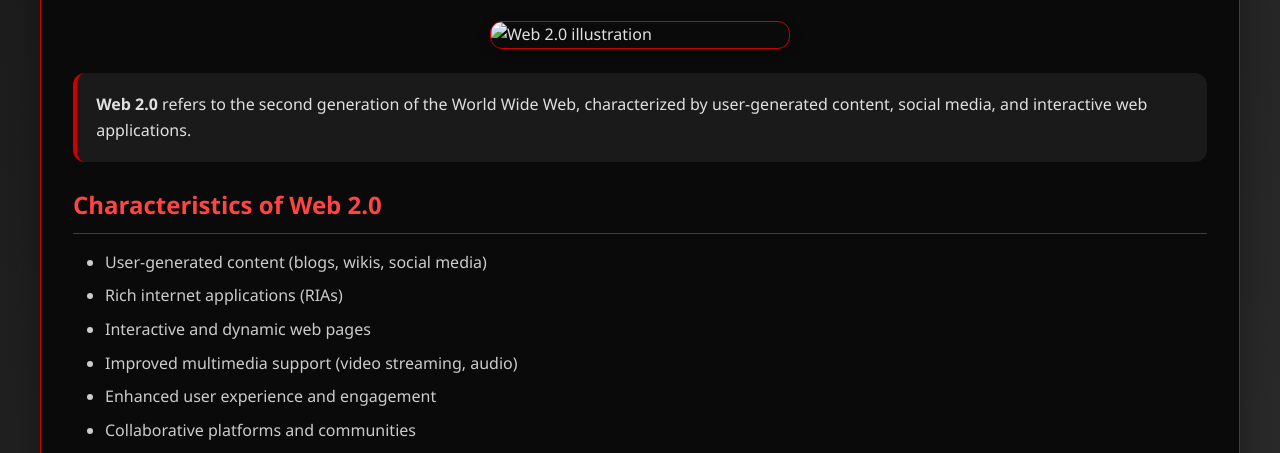
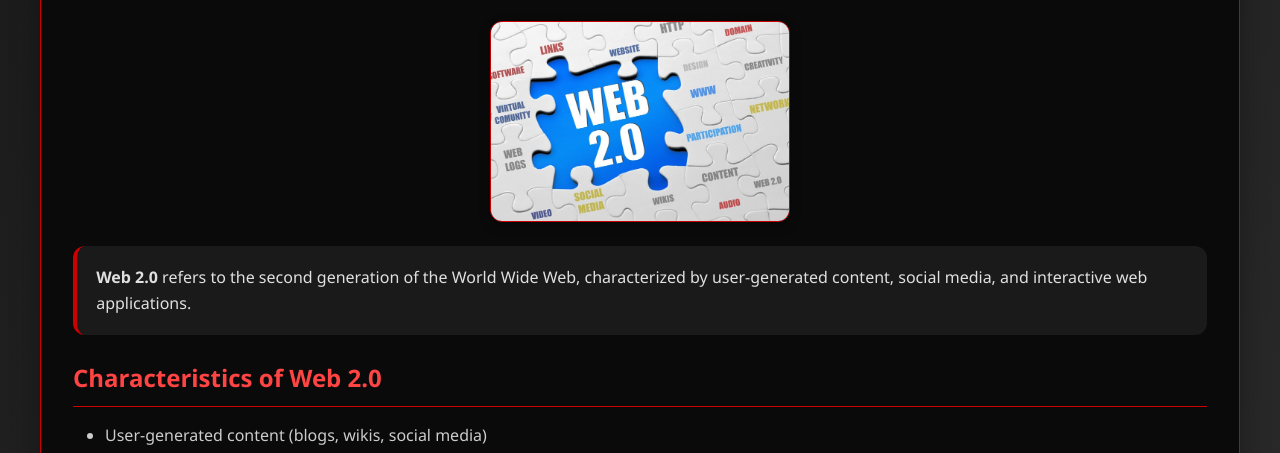
Before and after one commit to Thiiia360/terminology_based_website, a plain HTML site: page web2.html in a window 1280 px wide. Shown: the part 285-738 px from the top of the page. Drawn offline with Linux system fonts and the light colour scheme.

Commit message:
web2 edited

```diff
--- a/web2.html
+++ b/web2.html
@@ -31,7 +31,7 @@
     </nav>
     <div class="container">
         <h1>Web 2.0</h1>
-        <img src="images/web2.png" alt="Web 2.0 illustration" class="content-img">
+        <img src="images/web 2.jpg" alt="Web 2.0 illustration" class="content-img">
         <div class="term-definition">
             <p><strong>Web 2.0</strong> refers to the second generation of the World Wide Web, characterized by user-generated content, social media, and interactive web applications.</p>
         </div>
```
